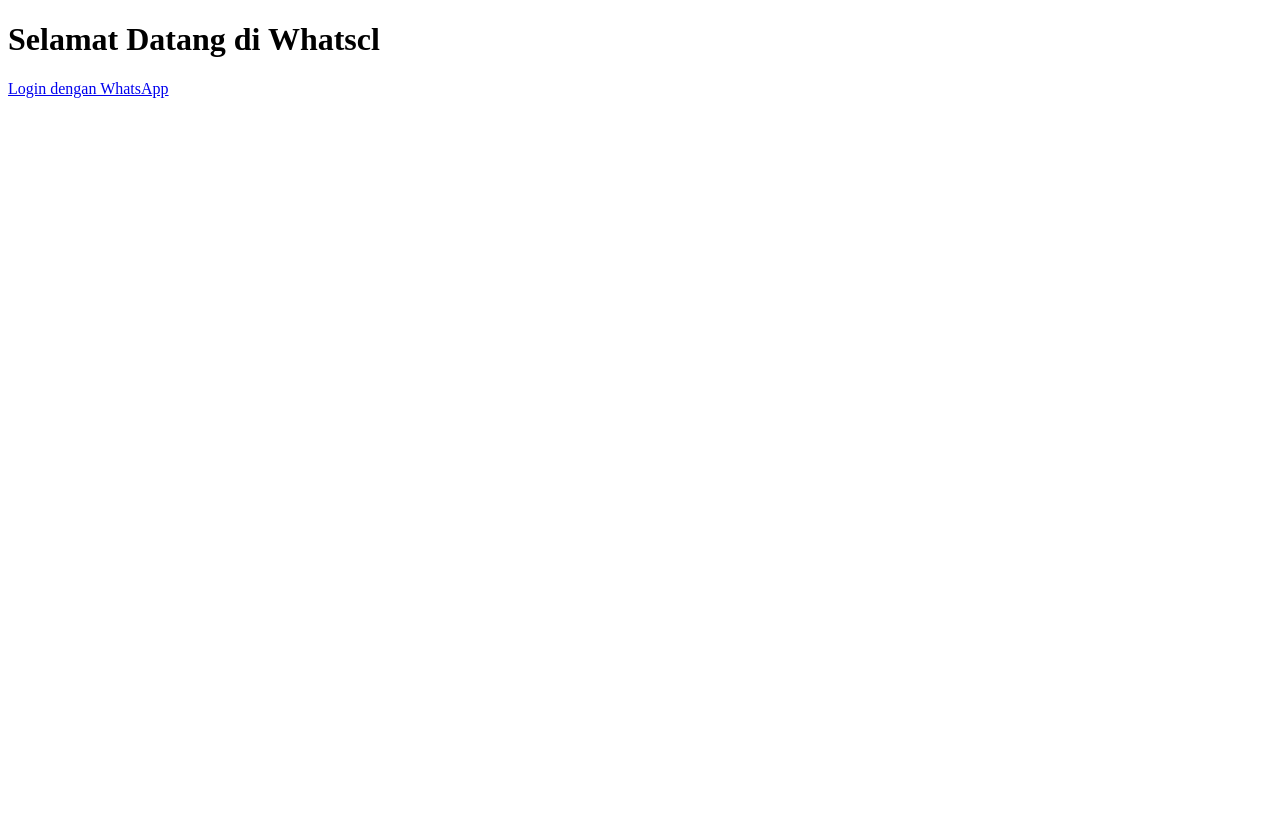
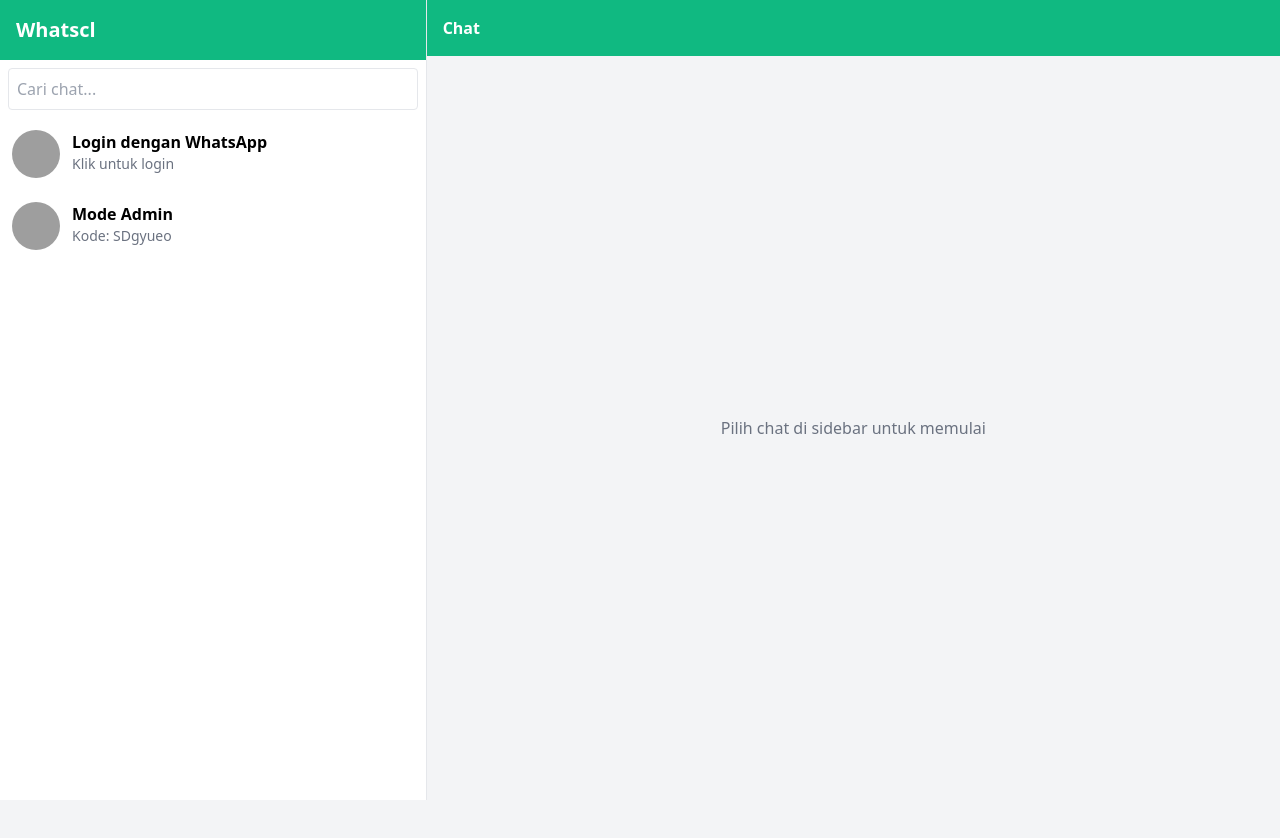
Before and after one commit to KevinGitHubs/Whatscl-z2, a website: page web/index.html in a window 1280 px wide. Before the commit the page ends 800 px from the top, so only its background shows below. Drawn offline with nearby package versions, Linux system fonts and the light colour scheme; grey boxes are pictures that could not be loaded.

Commit message:
Update index.html

```diff
--- a/web/index.html
+++ b/web/index.html
@@ -1,11 +1,44 @@
 <!DOCTYPE html>
-<html>
+<html lang="id">
 <head>
-  <meta charset="UTF-8">
-  <title>Whatscl</title>
+  <meta charset="UTF-8" />
+  <meta name="viewport" content="width=device-width, initial-scale=1.0" />
+  <title>Whatscl - Modern Chat</title>
+  <link href="https://cdn.jsdelivr.net/npm/tailwindcss@2.2.19/dist/tailwind.min.css" rel="stylesheet" />
 </head>
-<body>
-  <h1>Selamat Datang di Whatscl</h1>
-  <a href="login.html">Login dengan WhatsApp</a>
+<body class="bg-gray-100 font-sans">
+  <div class="flex h-screen">
+    <!-- Sidebar -->
+    <aside class="w-1/3 bg-white border-r">
+      <header class="p-4 bg-green-500 text-white text-xl font-bold">Whatscl</header>
+      <div class="p-2">
+        <input class="w-full p-2 border rounded" placeholder="Cari chat..." />
+      </div>
+      <ul class="overflow-y-auto h-full">
+        <li class="flex p-3 hover:bg-gray-100 cursor-pointer" onclick="location.href='login.html'">
+          <img class="w-12 h-12 rounded-full" src="https://i.pravatar.cc/40?u=1" />
+          <div class="ml-3">
+            <div class="font-semibold">Login dengan WhatsApp</div>
+            <div class="text-sm text-gray-500">Klik untuk login</div>
+          </div>
+        </li>
+        <li class="flex p-3 hover:bg-gray-100 cursor-pointer" onclick="location.href='admin.html'">
+          <img class="w-12 h-12 rounded-full" src="https://i.pravatar.cc/40?u=2" />
+          <div class="ml-3">
+            <div class="font-semibold">Mode Admin</div>
+            <div class="text-sm text-gray-500">Kode: SDgyueo</div>
+          </div>
+        </li>
+      </ul>
+    </aside>
+
+    <!-- Chat Area -->
+    <main class="flex-1 flex flex-col">
+      <header class="p-4 bg-green-500 text-white font-bold">Chat</header>
+      <div class="flex-1 p-4 flex items-center justify-center text-gray-500">
+        Pilih chat di sidebar untuk memulai
+      </div>
+    </main>
+  </div>
 </body>
-</html>
+  </html>
```
